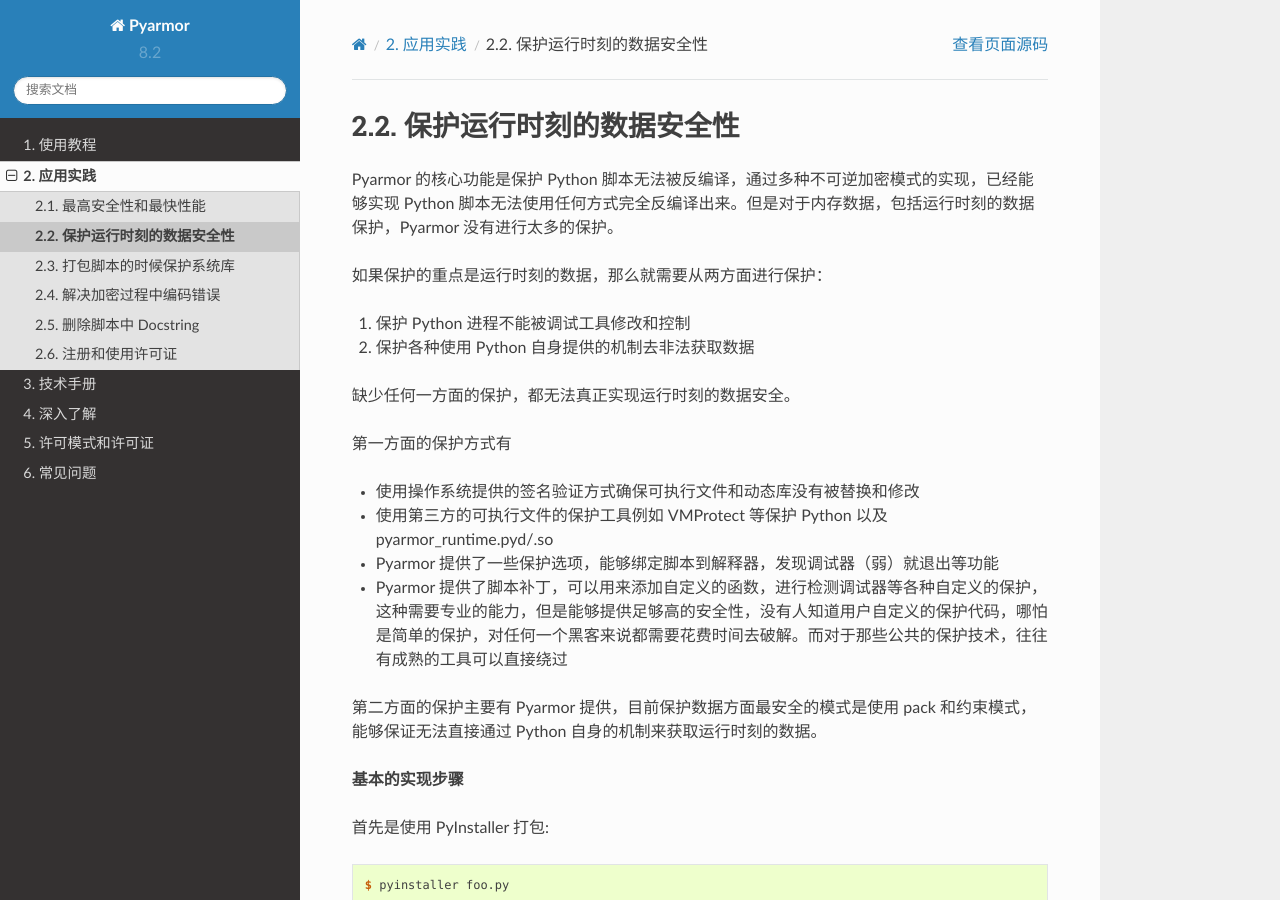
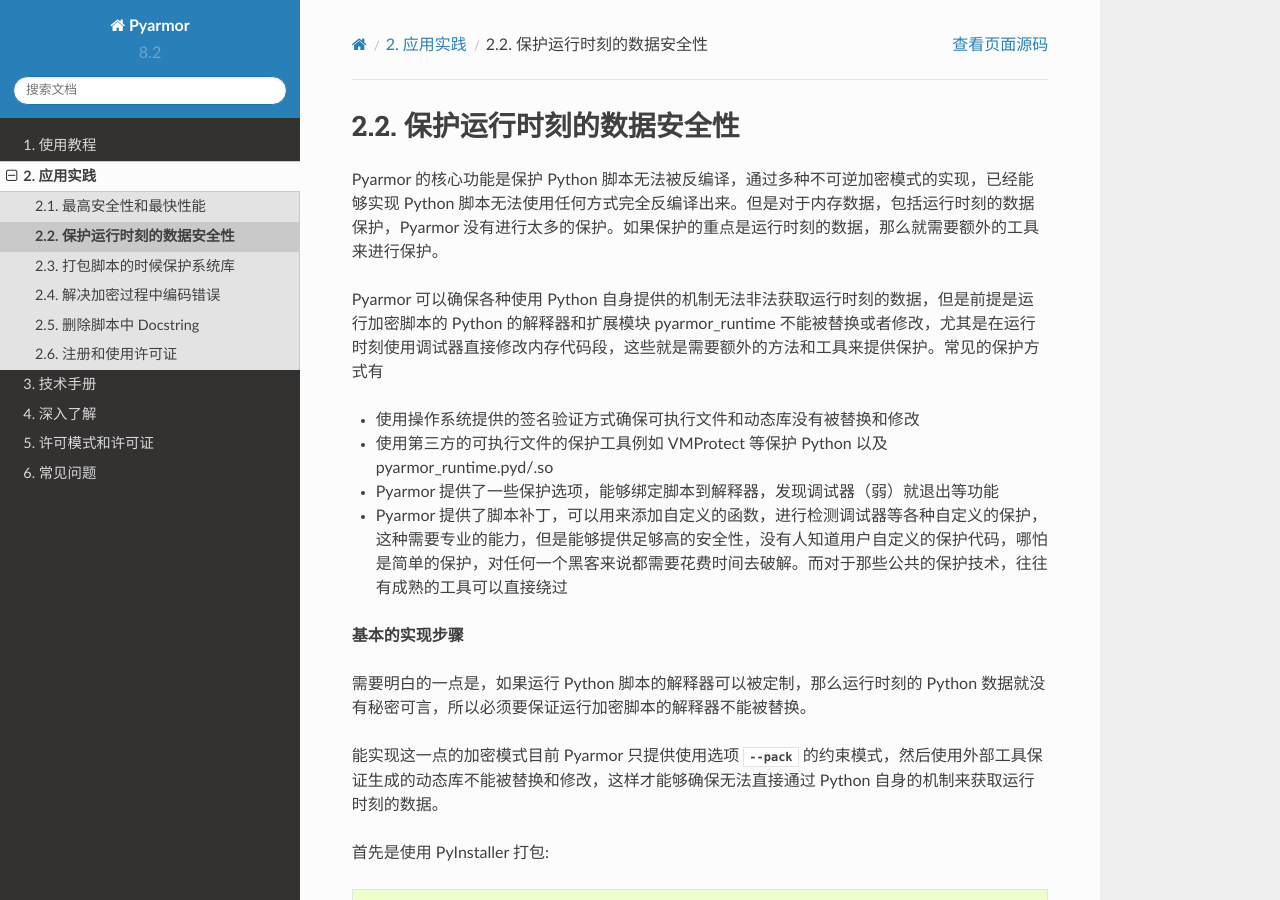
Before and after one commit to dashingsoft/pyarmor-docs-zh, a Sphinx documentation site: the page built from docs/how-to/protection.rst, in a window 1280 px wide and 900 px high. Built offline with Sphinx 7.4.7 and the Read the Docs theme 2.0.0, drawn with Linux system fonts in a browser that asks for light colours; pages that are not in the unit, such as notebooks, are missing from menus.

Commit message:
Refine doc

```diff
--- a/docs/how-to/obfuscation.rst
+++ b/docs/how-to/obfuscation.rst
@@ -34,4 +34,6 @@
 
 其他选项可以根据需要进行配置。
 
+.. seealso:: :doc:`protection`
+
 .. include:: ../_common_definitions.txt
--- a/docs/how-to/protection.rst
+++ b/docs/how-to/protection.rst
@@ -11,16 +11,9 @@
 
 .. program:: pyarmor gen
 
-Pyarmor 的核心功能是保护 Python 脚本无法被反编译，通过多种不可逆加密模式的实现，已经能够实现 Python 脚本无法使用任何方式完全反编译出来。但是对于内存数据，包括运行时刻的数据保护，Pyarmor 没有进行太多的保护。
+Pyarmor 的核心功能是保护 Python 脚本无法被反编译，通过多种不可逆加密模式的实现，已经能够实现 Python 脚本无法使用任何方式完全反编译出来。但是对于内存数据，包括运行时刻的数据保护，Pyarmor 没有进行太多的保护。如果保护的重点是运行时刻的数据，那么就需要额外的工具来进行保护。
 
-如果保护的重点是运行时刻的数据，那么就需要从两方面进行保护：
-
-1. 保护 Python 进程不能被调试工具修改和控制
-2. 保护各种使用 Python 自身提供的机制去非法获取数据
-
-缺少任何一方面的保护，都无法真正实现运行时刻的数据安全。
-
-第一方面的保护方式有
+Pyarmor 可以确保各种使用 Python 自身提供的机制无法非法获取运行时刻的数据，但是前提是运行加密脚本的 Python 的解释器和扩展模块 pyarmor_runtime 不能被替换或者修改，尤其是在运行时刻使用调试器直接修改内存代码段，这些就是需要额外的方法和工具来提供保护。常见的保护方式有
 
 - 使用操作系统提供的签名验证方式确保可执行文件和动态库没有被替换和修改
 - 使用第三方的可执行文件的保护工具例如 VMProtect 等保护 Python 以及 pyarmor_runtime.pyd/.so
@@ -30,9 +23,11 @@
 ..
   - 对于 Windows 用户，pyarmor 提供了选项 ``--enable-themida`` 可以有效保护动态库实现反调试
 
-第二方面的保护主要有 Pyarmor 提供，目前保护数据方面最安全的模式是使用 pack 和约束模式，能够保证无法直接通过 Python 自身的机制来获取运行时刻的数据。
+**基本的实现步骤**
 
-**基本的实现步骤**
+需要明白的一点是，如果运行 Python 脚本的解释器可以被定制，那么运行时刻的 Python 数据就没有秘密可言，所以必须要保证运行加密脚本的解释器不能被替换。
+
+能实现这一点的加密模式目前 Pyarmor 只提供使用选项 :option:`--pack` 的约束模式，然后使用外部工具保证生成的动态库不能被替换和修改，这样才能够确保无法直接通过 Python 自身的机制来获取运行时刻的数据。
 
 首先是使用 PyInstaller 打包::
 
```
